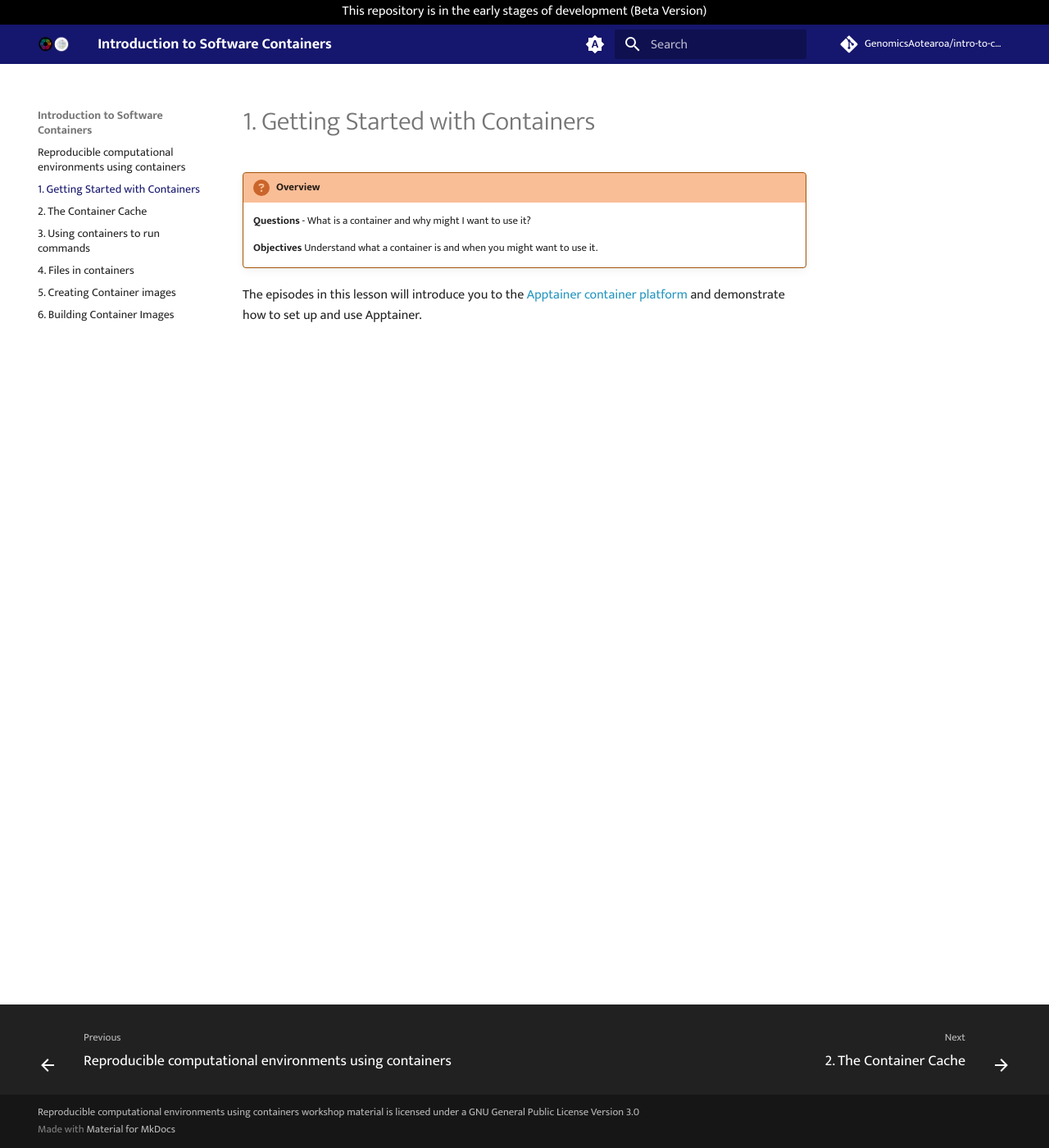
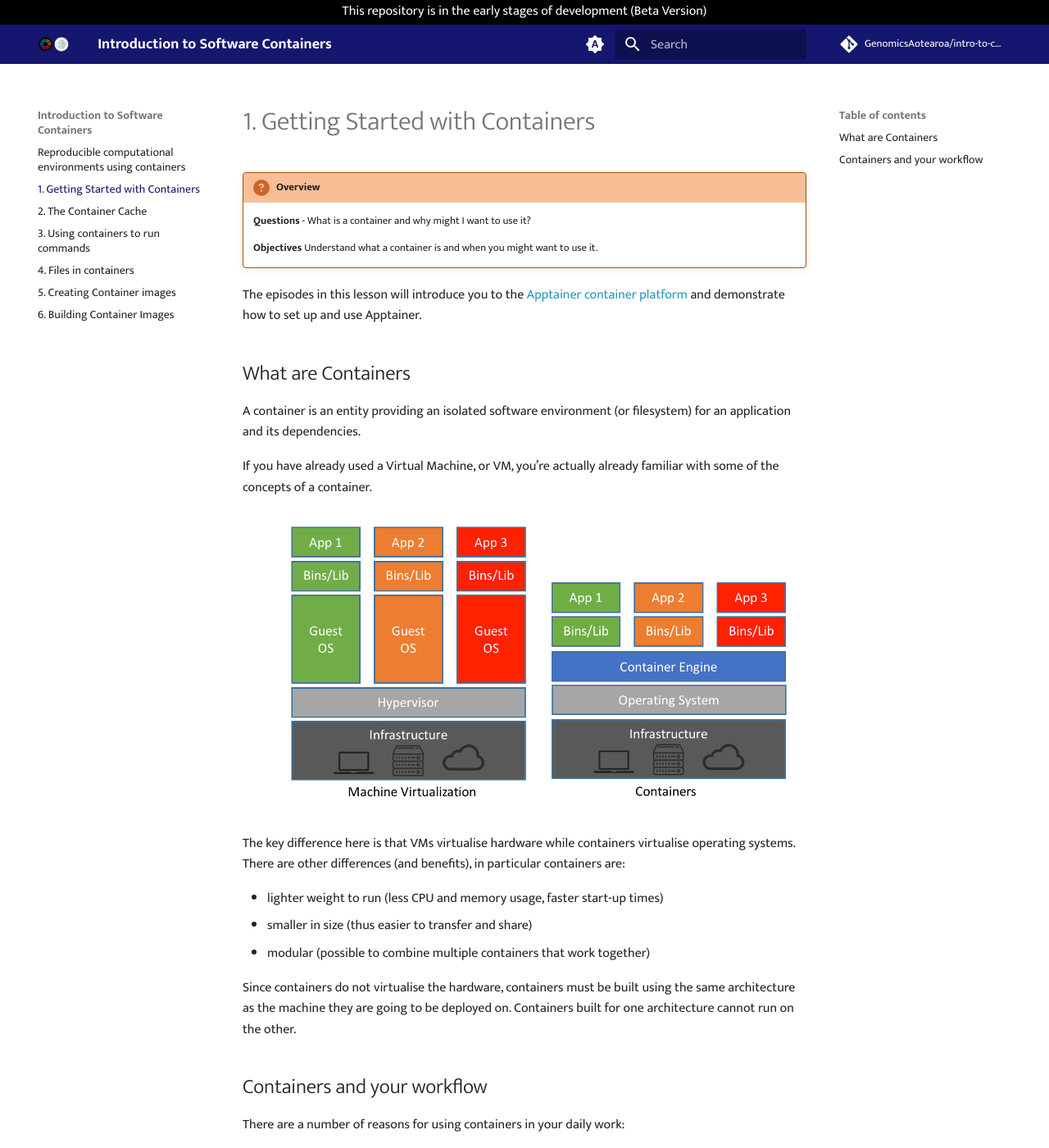
Before and after one commit to GenomicsAotearoa/intro-to-containers, an MkDocs documentation site: the page built from docs/1.getting-started-with-containers.md, in a window 1280 px wide and 1400 px high. Shown: the whole window at 82% size. Built offline with MkDocs 1.6.1 and Material for MkDocs 9.7.7, drawn with Linux system fonts in a browser that asks for light colours; comment, search, counter and statistics services are not loaded; some of the changed text lies outside the part shown.

Commit message:
containers vs vm

```diff
--- a/docs/1.getting-started-with-containers.md
+++ b/docs/1.getting-started-with-containers.md
@@ -9,3 +9,28 @@
     Understand what a container is and when you might want to use it.
 
 The episodes in this lesson will introduce you to the [Apptainer container platform](https://apptainer.org/) and demonstrate how to set up and use Apptainer.
+
+## What are Containers
+
+A container is an entity providing an isolated software environment (or filesystem) for an application and its dependencies.
+
+If you have already used a Virtual Machine, or VM, you’re actually already familiar with some of the concepts of a container.
+
+![image](./images/container_vs_vm.png)
+
+The key difference here is that VMs virtualise hardware while containers virtualise operating systems. There are other differences (and benefits), in particular containers are:
+
+- lighter weight to run (less CPU and memory usage, faster start-up times)
+- smaller in size (thus easier to transfer and share)
+- modular (possible to combine multiple containers that work together)
+
+Since containers do not virtualise the hardware, containers must be built using the same architecture as the machine they are going to be deployed on. Containers built for one architecture cannot run on the other.
+
+## Containers and your workflow
+There are a number of reasons for using containers in your daily work:
+
+- Data reproducibility/provenance
+- Cross-system portability
+- Simplified collaboration
+- Simplified software dependencies and management
+- Consistent testing environment
```
